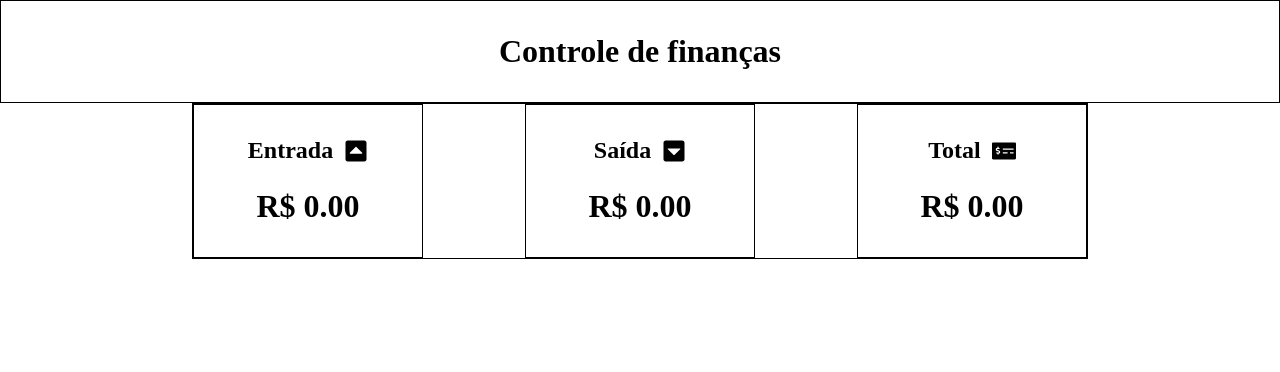
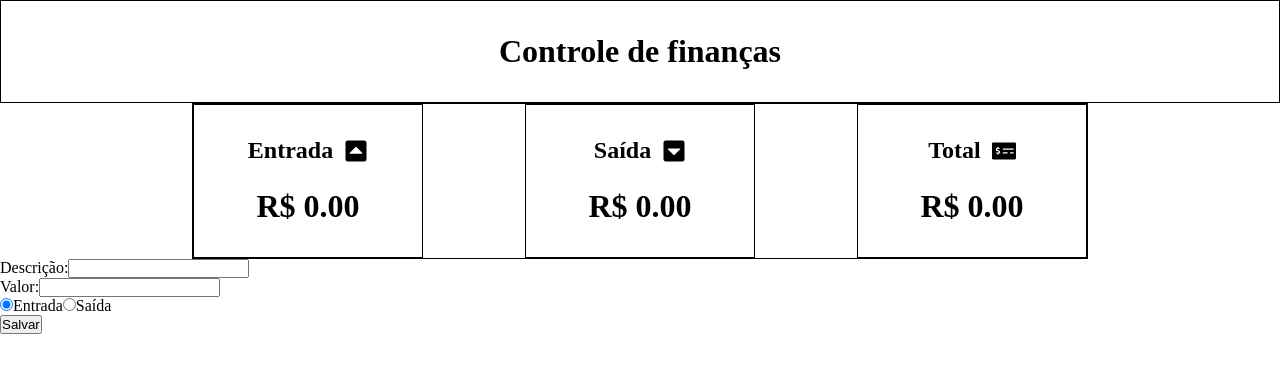
Before and after one commit to CaioAugustoHD/Sistema-controle-financas, a React (Vite) app: page / in a window 1280 px wide. Shown: the top 372 px of the page. Built offline with nearby package versions, Linux system fonts and the light colour scheme.

Commit message:
Criado formulário em Form.jsx

```diff
--- a/src/App.jsx
+++ b/src/App.jsx
@@ -2,12 +2,14 @@ import React from 'react'
 import './App.css'
 import { Header } from './components/Header/Header'
 import { ConteinerSaldo } from './components/Saldo/ConteinerSaldo'
+import { Form } from './components/Form/Form'
 
 export function App() {
   return (
     <>
       <Header/>
       <ConteinerSaldo/>
+      <Form/>
     </>
   )
 }
--- /dev/null
+++ b/src/components/Form/Form.jsx
@@ -0,0 +1,51 @@
+import React, { useState } from "react";
+
+export function Form(){
+
+    const [descricao, setDescricao] = useState("");
+    const [valor, setValor] = useState("");
+    const [isExpense, setExpense] = useState(false);
+    return (
+        <form>
+            <div>
+                <label htmlFor="inputDescricao" >Descrição:</label>
+                <input
+                    type="text"
+                    id="inputDescricao"
+                    value={descricao}
+                    onChange={(e) => setDescricao(e.target.value)}
+                    />
+            </div>
+            <div>
+                <label htmlFor="inputValor" >Valor:</label>
+                <input
+                    type="number"
+                    id="inputValor"
+                    value={valor}
+                    onChange={(e) => setValor(e.target.value)}
+                    />
+            </div>
+            <div>
+                <input
+                    type="radio"
+                    name="opcao"
+                    id="radioEntrada"
+                    onChange={() => setExpense(!isExpense)}
+                    defaultChecked
+                    />
+                <label htmlFor="radioEntrada" >Entrada</label>
+
+                <input
+                    type="radio"
+                    name="opcao"
+                    id="radioSaida"
+                    onChange={() => setExpense(!isExpense)}
+                    />
+                <label htmlFor="radioSaida" >Saída</label>
+            </div>
+            <div>
+                <button type="button">Salvar</button>
+            </div>
+        </form>
+    )
+}
```
